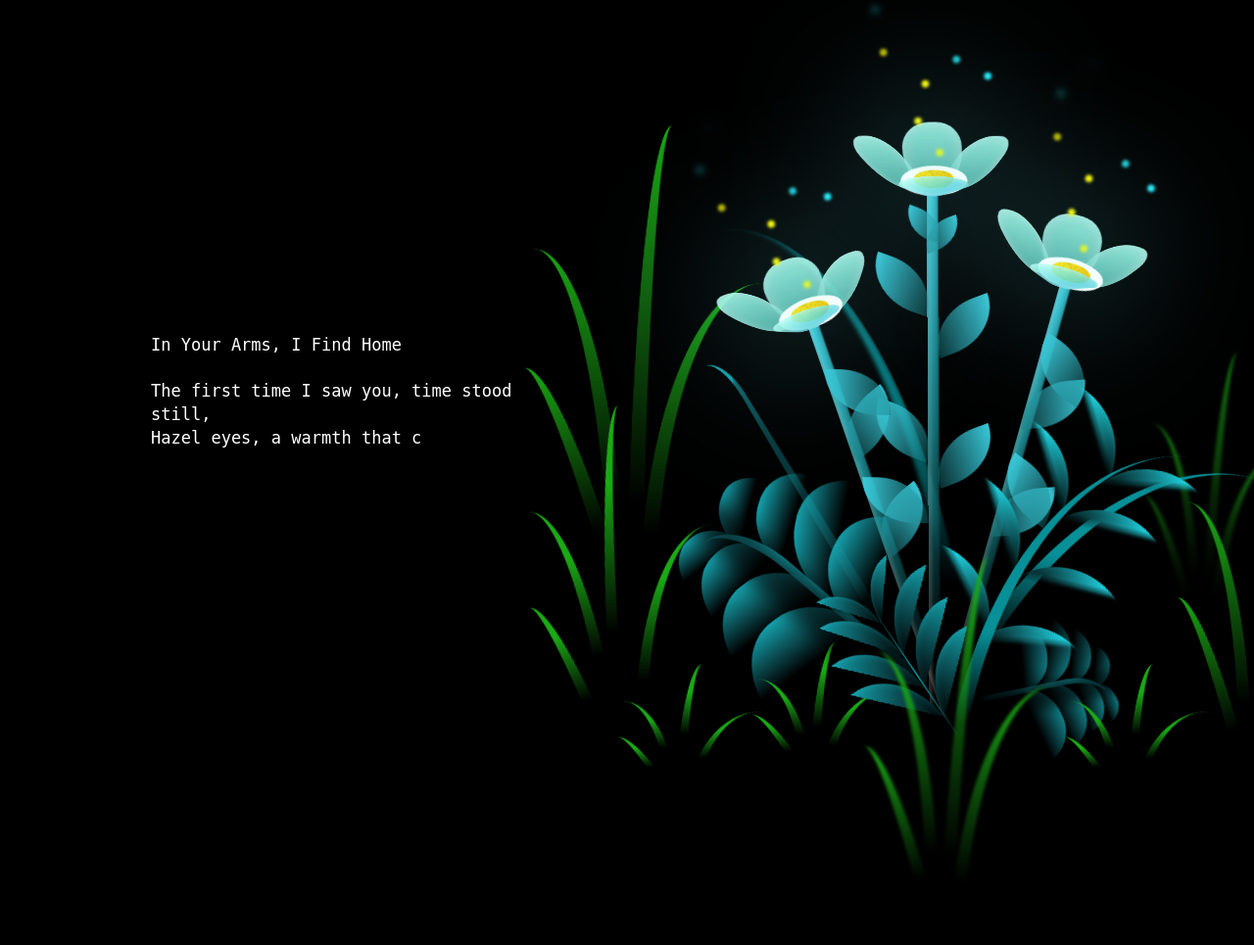
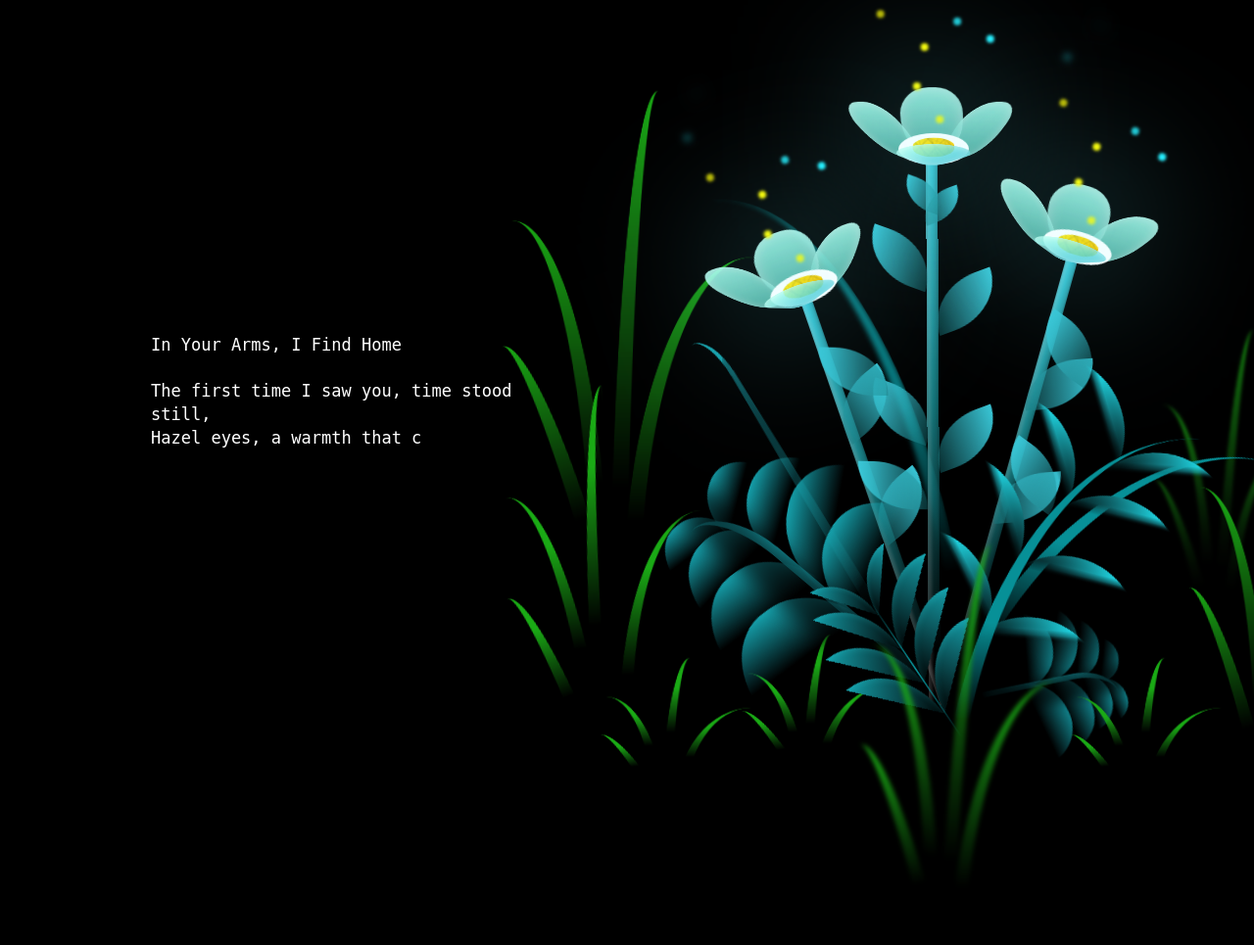
Before and after one commit to manikzutshi/new-test, a Flask app: page /flower in a window 1280 px wide; the page is wider, and only the part inside the window is pictured. Shown: that part at 98% size. Before the commit the page ends 888 px from the top of that part, so only its background shows below. Run offline with Flask 2, Linux system fonts and the light colour scheme.

Commit message:
Update main.css

```diff
--- a/static/css/main.css
+++ b/static/css/main.css
@@ -66,7 +66,7 @@ body {
   position: relative;
   bottom: -50vmin;
   right:40vmin; /* Ensure the container takes the full width of the screen */
-  transform: scale(0.95); /* Adjust the scale to make the flower smaller */
+  transform: scale(1); /* Adjust the scale to make the flower smaller */
 }
 
 .flower {
```
